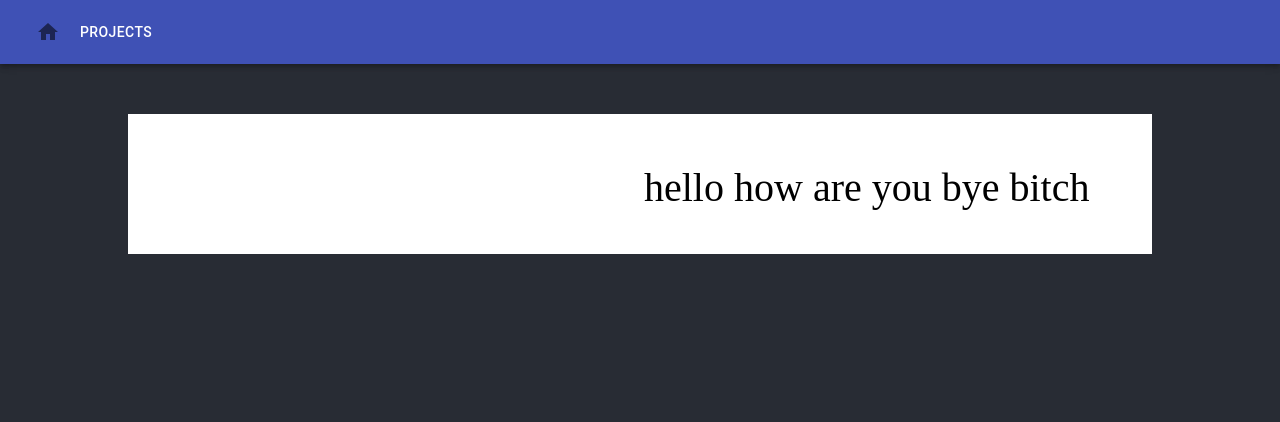
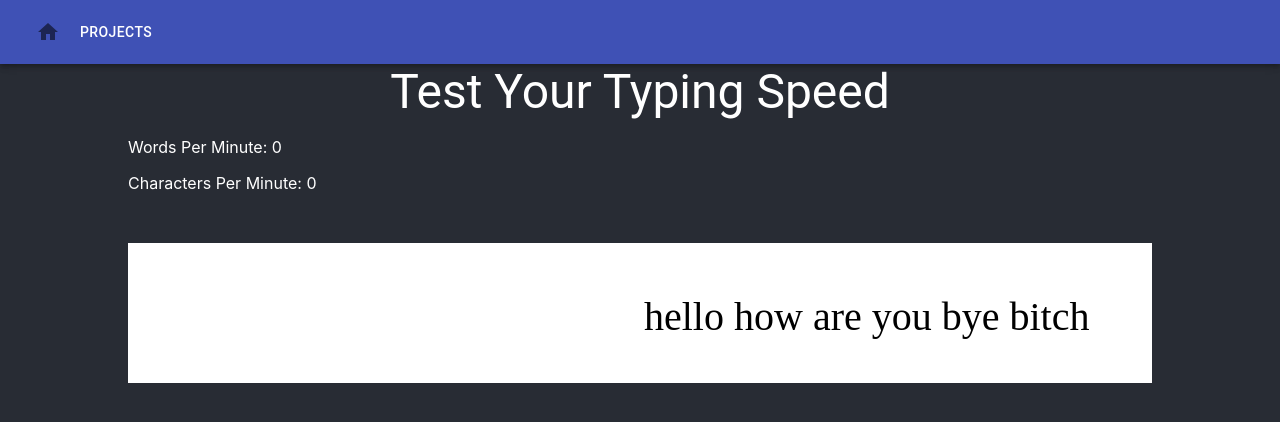
Before and after one commit to orange-puff/Playground, a React (Create React App) app in the folder src/Playground.Web/UI/: page /projects/typing_project in a window 1280 px wide. Shown: the top 422 px of the page. Built offline with nearby package versions, Linux system fonts and the light colour scheme.

Commit message:
added more stuff

```diff
--- a/src/Playground.Web/UI/src/components/projects/typing_project/TypingProject.tsx
+++ b/src/Playground.Web/UI/src/components/projects/typing_project/TypingProject.tsx
@@ -1,5 +1,6 @@
 import React, { useState, useRef, useEffect } from 'react';
 import { makeStyles } from '@material-ui/core/styles';
+import Typography from '@material-ui/core/Typography';
 
 const BOX_WIDTH = 1024;
 const BOX_HEIGHT = 140;
@@ -15,10 +16,16 @@ const GOOD_STYLE = { color: 'blue' };
 const BAD_STYLE = { textDecoration: 'line-through' };
 
 const useStyles = makeStyles((theme) => ({
+    body: {
+        margin: "auto",
+        width: "80%"
+    },
+    title: {
+        textAlign: "center"
+    },
     box: {
         width: JSON.stringify(BOX_WIDTH) + "px",
         height: JSON.stringify(BOX_HEIGHT) + "px",
-        margin: "auto",
         marginTop: "50px",
         backgroundColor: "white",
         color: "black"
@@ -67,6 +74,9 @@ const TypingProject = () => {
     const [leftStyles, setLeftStyles] = useState([GOOD_STYLE]);
     const [right, setRight] = useState<string[]>(WORDS);
     const [curr, setCurr] = useState<string>(WORDS[0]);
+    const [goodWords, setGoodWords] = useState<number>(0);
+    const [goodChars, setGoodChars] = useState<number>(0);
+    const [started, setStarted] = useState<boolean>(false);
     const inputRef = useRef(null);
 
     useEffect(() => {
@@ -75,6 +85,10 @@ const TypingProject = () => {
 
     function handleInput(event: any) {
         event.preventDefault();
+        if (alph.includes(event.key)) {
+            setStarted(true);
+        }
+
 
         if (event.keyCode === BACKSPACE_KEY_CODE) {
             const tmp: string[] = [];
@@ -115,6 +129,10 @@ const TypingProject = () => {
             left.forEach(word => tmpLeft.push(word));
             if (tmpLeft[0].length === 0) {
                 return;
+            }
+            else if (tmpLeft[0] === curr) {
+                setGoodWords(goodWords + 1);
+                setGoodChars(goodChars + curr.length);
             }
             tmpLeft.splice(0, 0, '');
             setLeft(tmpLeft);
@@ -158,6 +176,12 @@ const TypingProject = () => {
 
     const styles = useStyles();
     return (
+        <div className={styles.body}>
+            <Typography variant="h3" component="h3" gutterBottom className={styles.title}>
+                Test Your Typing Speed
+            </Typography>
+            <p>Words Per Minute: {goodWords}</p>
+            <p>Characters Per Minute: {goodChars}</p>
             <div className={styles.box} onClick={() => inputRef.current.focus()}>
                 <div className={styles.leftBox}>
                     {left.map((val, ind) => <span key={ind} className={styles.leftWord} style={leftStyles[ind]}>{val}</span>)}
@@ -168,6 +192,7 @@ const TypingProject = () => {
                     {right.map((val, ind) => <span key={ind} className={styles.word}>{val}</span>)}
                 </div>
             </div>
+        </div>
     );
 }
 
```
Lines whose indentation alone changed are shown as unchanged.
